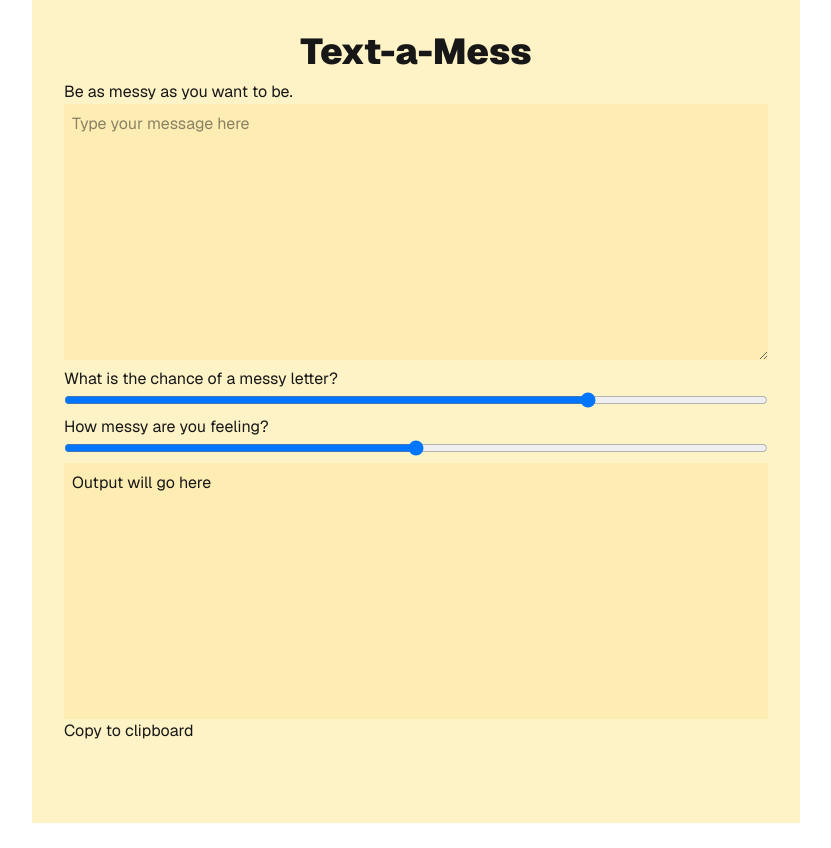
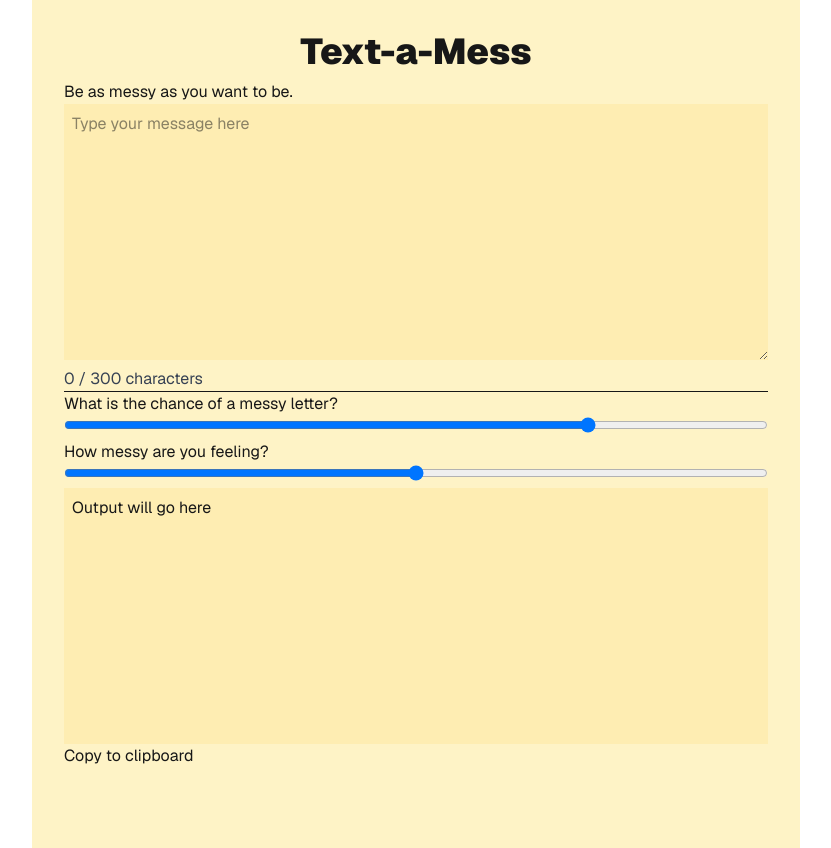
Before and after one commit to johnfmorton/text-a-mess, a Next.js app: page / in a window 1280 px wide. Shown: the whole page, without its empty margins (224-1055 px from the left). Before the commit the page ends 823 px from the top, so only its background shows below. Built offline with nearby package versions, Linux system fonts and the light colour scheme.

Commit message:
Show the character count

```diff
--- a/src/app/page.tsx
+++ b/src/app/page.tsx
@@ -7,6 +7,9 @@ export default function Home() {
   const [messChance, setMessChance] = useState(75);
   const [output, setOutput] = useState('');
   const [settingsLoaded, setSettingsLoaded] = useState(false);
+
+  // Add a maxChars constant to set the character limit
+  const maxChars = 300;
 
   // Reference to the IndexedDB database
   const dbRef = useRef<IDBDatabase | null>(null);
@@ -232,9 +235,16 @@ export default function Home() {
           id="raw-text"
           className="w-full h-64 p-2 bg-amber-400/10"
           placeholder="Type your message here"
+          maxLength={maxChars}
           value={rawText}
           onChange={handleTextChange}
         />
+
+        <div id='char-count' className={rawText.length >= maxChars * 0.8 ? 'text-red-500' : 'text-gray-700'}>
+          {rawText.length} / {maxChars} characters
+        </div>
+
+        <hr />
 
         <label htmlFor="mess-chance">
           What is the chance of a messy letter?
```
